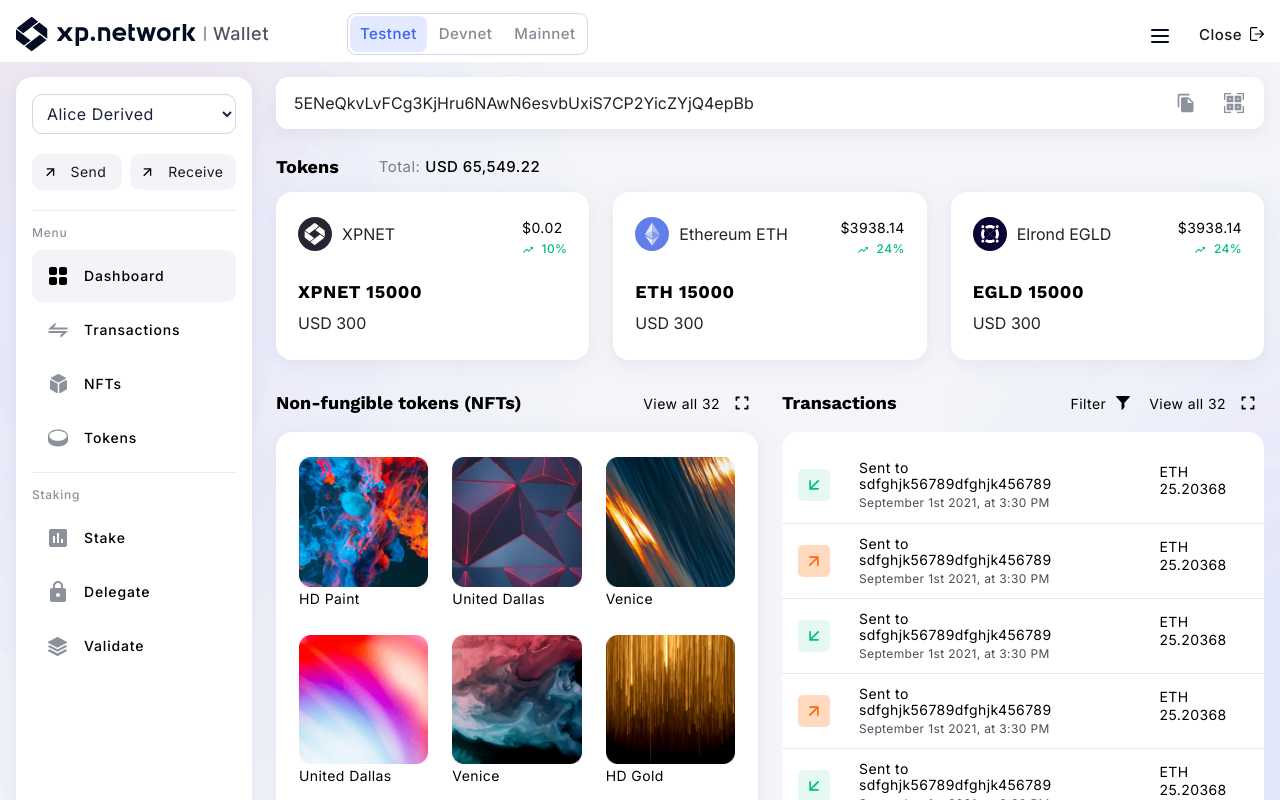
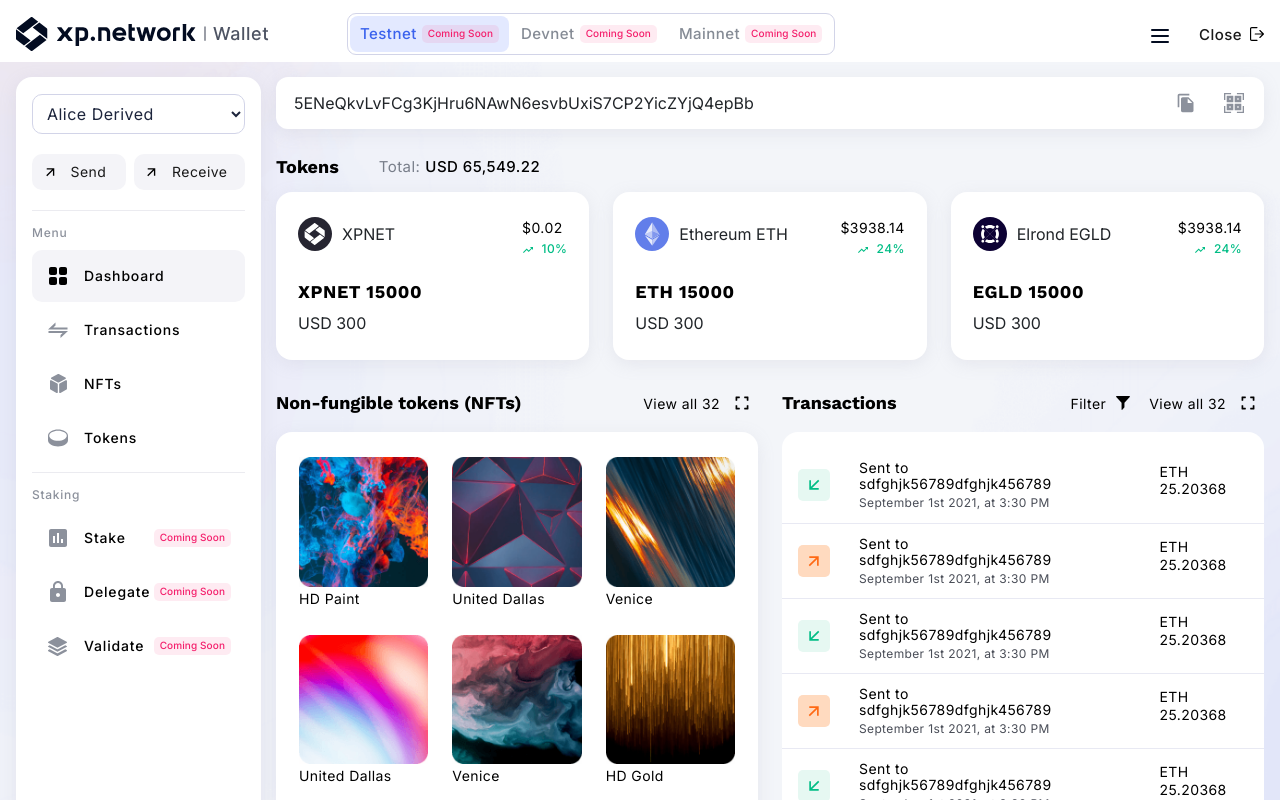
Before and after one commit to XP-NETWORK/xp-wallet, a React (Create React App) app: page / in a window 1280 px wide. Shown: the top 800 px of the page. Built offline with nearby package versions, Linux system fonts and the light colour scheme; the HTML template or start-up script is replaced by a standard one.

Commit message:
ui changes done
done

```diff
--- a/src/Global.css
+++ b/src/Global.css
@@ -11,6 +11,10 @@
 h1, h2, h3, h4, h5 {
     font-family: 'Work Sans', sans-serif !important;
     margin: 0 !important;
+}
+
+a, a:hover, a:focus {
+    text-decoration: none !important;
 }
 
 
@@ -256,6 +260,7 @@
     min-height: 100%;
     display: flex;
     flex-direction: column;
+	 min-width: 245px;
 }
 
 .leftSideSelect select {
@@ -340,6 +345,10 @@
     border-radius: 10px;
 }
 
+.sideMenuList li.dash_menu_item a:hover {
+    text-decoration: none;
+}
+
 .sideMenuList {
     list-style: none;
     margin: 0;
@@ -393,10 +402,21 @@
     display: flex;
     align-items: center;
     padding: 8px 12px 8px 18px;
+    position: relative;
 }
 
 .tokkenid_list p {
     margin: 0;
+}
+
+.copyAlert {
+    position: absolute;
+    z-index: 1;
+    top: -21px;
+    left: 15px;
+    opacity: 0;
+    visibility: hidden;
+    display: none;
 }
 
 .tokken_icons {
@@ -544,8 +564,7 @@
     background: #FFFFFF;
     box-shadow: 0px 4px 17px rgba(156, 156, 177, 0.15);
     border-radius: 16px;
-    padding: 25px 23px 25px 23px;
-    max-height: 488px;
+    padding: 25px 23px 0px 23px;
     overflow: hidden;
 }
 
@@ -712,3 +731,23 @@
 .trans_table_box table.table tr:last-child {
     border: 0;
 }
+
+.comiSoonL {
+    display: inline-block;
+    font-size: 10px!important;
+    line-height: 116%;
+    letter-spacing: .01em;
+    padding: 3px 6px;
+    border-radius: 5px;
+    background: rgba(243,60,126,.1)!important;
+    color: #f41e6b!important;
+    font-weight: 500!important;
+}
+
+.navTabs a.navTab .comiSoonL {
+    margin-left: 5px;
+}
+
+.sideMenuList li.dash_menu_item a .comiSoonL {
+    margin-left: auto;
+}
--- a/src/layout/NavBar.jsx
+++ b/src/layout/NavBar.jsx
@@ -15,9 +15,9 @@
                     <Image src={Logo} fluid/>
                 </Link>
                 <div className="navTabs">
-                    <Link to="#" className="navTab active" id="navTab_1">Testnet</Link>
-                    <Link to="#" className="navTab" id="navTab_2">Devnet</Link>
-                    <Link to="#" className="navTab" id="navTab_3">Mainnet</Link>
+                    <Link to="#" className="navTab active" id="navTab_1">Testnet <span className="comiSoonL">Coming Soon</span></Link>
+                    <Link to="#" className="navTab" id="navTab_2">Devnet <span className="comiSoonL">Coming Soon</span></Link>
+                    <Link to="#" className="navTab" id="navTab_3">Mainnet <span className="comiSoonL">Coming Soon</span></Link>
                 </div>
                 <div class="navRight">
                     <span class="menu_btn"><Image src={menuBtn} fluid/></span>
--- a/src/pages/Volletdashboard/Volletdashboard.jsx
+++ b/src/pages/Volletdashboard/Volletdashboard.jsx
@@ -206,9 +206,9 @@
                             <div className="sidebarMenuList">
                                 <p>Staking</p>
                                 <ul className="sideMenuList">
-                                    <li className="dash_menu_item"><Link to="#"><Image src={Stake} fluid/> Stake</Link></li>
-                                    <li className="dash_menu_item"><Link to="#"><Image src={Delegate} fluid/> Delegate</Link></li>
-                                    <li className="dash_menu_item"><Link to="#"><Image src={Validate} fluid/> Validate</Link></li>
+                                    <li className="dash_menu_item"><Link to="#"><Image src={Stake} fluid/> Stake <span className="comiSoonL">Coming Soon</span></Link></li>
+                                    <li className="dash_menu_item"><Link to="#"><Image src={Delegate} fluid/> Delegate <span className="comiSoonL">Coming Soon</span></Link></li>
+                                    <li className="dash_menu_item"><Link to="#"><Image src={Validate} fluid/> Validate <span className="comiSoonL">Coming Soon</span></Link></li>
                                 </ul>
                             </div>
                             <div className="xp_netWork21">
@@ -219,6 +219,7 @@
                     <div className="main_conent_col">
                         <div className="main_conent">
                             <div className="tokkenid_list">
+                                <span className="copyAlert">Token ID- Copied</span>
                                 <p className="tokken_id" id="tokkenId">5ENeQkvLvFCg3KjHru6NAwN6esvbUxiS7CP2YicZYjQ4epBb</p>
                                 <div className="tokken_icons">
                                     <Link to="#" className="copy_tokken"><Image src={TokkenCopy} fluid/></Link>
@@ -295,17 +296,12 @@
 														<tr key={index}>
                                                                 <td><span className="sendCol"><Image src={item.sent_img} fluid/></span></td>
                                                                 <td className="tokkenCol">
-														<p className="tranSenRecdId">Sent to {item.sent_to_txt}
-                                                                        <span className="copy_tra_id"><Image src={copytra} fluid/></span>
-                                                                    </p>
+														            <Link to="#"><p className="tranSenRecdId">Sent to {item.sent_to_txt}</p></Link>
                                                                     <span className="tranDate">{item.date}</span>
                                                                 </td>
                                                                 <td className="tranTokenNam">{item.tranaction_type} 25.20368</td>
                                                             </tr>
 														))}
-
-
-
                                                         </tbody>
                                                     </table>
                                                 </div>
```
